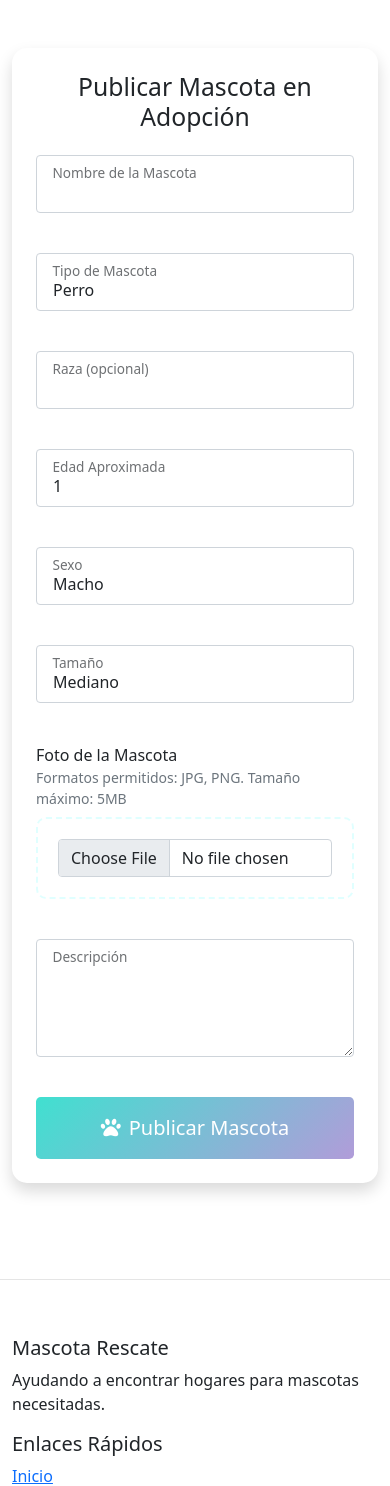
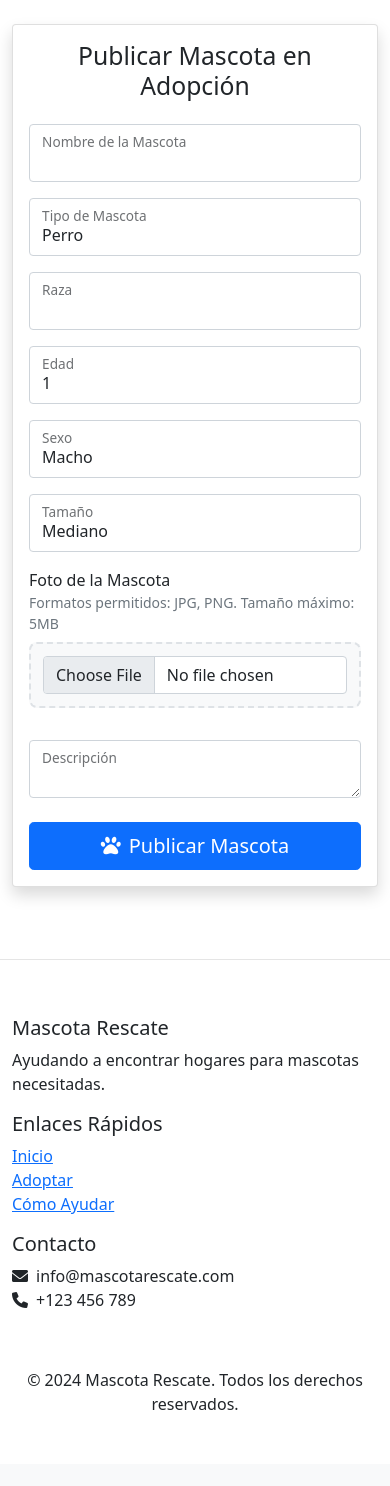
Before and after one commit to JuliAlvarez-P/ProyectoFinal, a Django app: page /mascotas/publicar/ in a window 390 px wide. Shown: the part 67-1553 px from the top of the page. After the commit the page ends 1477 px from the top, so only its background shows below. Run offline with Django 5.2, Linux system fonts and the light colour scheme; the visitor is signed in with stand-in values (Sample User, id 1); some libraries are stand-ins or nearby versions.

Commit message:
Improve mobile compatibility for pet form: Add camera access, better validation, and enhanced UI

```diff
--- a/mascota_rescate_core/adopcion/templates/adopcion/publicar_mascota.html
+++ b/mascota_rescate_core/adopcion/templates/adopcion/publicar_mascota.html
@@ -1,12 +1,16 @@
 {% extends 'adopcion/base.html' %}
 {% load static %}
 
+{% block extra_head %}
+<meta name="viewport" content="width=device-width, initial-scale=1.0, maximum-scale=1.0, user-scalable=no">
+{% endblock %}
+
 {% block content %}
-<div class="container py-5">
+<div class="container py-4">
     <div class="row justify-content-center">
         <div class="col-lg-8">
             <div class="card shadow">
-                <div class="card-body p-4">
+                <div class="card-body p-3 p-md-4">
                     <h2 class="text-center mb-4">Publicar Mascota en Adopción</h2>
 
                     <form method="post" enctype="multipart/form-data" class="needs-validation" novalidate>
@@ -14,14 +18,20 @@
 
                         {% if form.errors %}
                         <div class="alert alert-danger">
-                            Por favor corrige los errores en el formulario.
+                            <ul class="mb-0">
+                                {% for field, errors in form.errors.items %}
+                                    {% for error in errors %}
+                                        <li>{{ field }}: {{ error }}</li>
+                                    {% endfor %}
+                                {% endfor %}
+                            </ul>
                         </div>
                         {% endif %}
 
-                        <div class="row g-4">
+                        <div class="row g-3">
                             <!-- Nombre -->
                             <div class="col-md-6">
-                                <div class="form-floating">
+                                <div class="form-floating mb-0">
                                     {{ form.nombre }}
                                     <label for="{{ form.nombre.id_for_label }}">Nombre de la Mascota</label>
                                 </div>
@@ -34,7 +44,7 @@
 
                             <!-- Tipo -->
                             <div class="col-md-6">
-                                <div class="form-floating">
+                                <div class="form-floating mb-0">
                                     {{ form.tipo }}
                                     <label for="{{ form.tipo.id_for_label }}">Tipo de Mascota</label>
                                 </div>
@@ -47,9 +57,9 @@
 
                             <!-- Raza -->
                             <div class="col-md-6">
-                                <div class="form-floating">
+                                <div class="form-floating mb-0">
                                     {{ form.raza }}
-                                    <label for="{{ form.raza.id_for_label }}">Raza (opcional)</label>
+                                    <label for="{{ form.raza.id_for_label }}">Raza</label>
                                 </div>
                                 {% if form.raza.errors %}
                                 <div class="invalid-feedback d-block">
@@ -60,9 +70,9 @@
 
                             <!-- Edad -->
                             <div class="col-md-6">
-                                <div class="form-floating">
+                                <div class="form-floating mb-0">
                                     {{ form.edad }}
-                                    <label for="{{ form.edad.id_for_label }}">Edad Aproximada</label>
+                                    <label for="{{ form.edad.id_for_label }}">Edad</label>
                                 </div>
                                 {% if form.edad.errors %}
                                 <div class="invalid-feedback d-block">
@@ -73,7 +83,7 @@
 
                             <!-- Sexo -->
                             <div class="col-md-6">
-                                <div class="form-floating">
+                                <div class="form-floating mb-0">
                                     {{ form.sexo }}
                                     <label for="{{ form.sexo.id_for_label }}">Sexo</label>
                                 </div>
@@ -86,7 +96,7 @@
 
                             <!-- Tamaño -->
                             <div class="col-md-6">
-                                <div class="form-floating">
+                                <div class="form-floating mb-0">
                                     {{ form.tamanio }}
                                     <label for="{{ form.tamanio.id_for_label }}">Tamaño</label>
                                 </div>
@@ -99,7 +109,7 @@
 
                             <!-- Foto -->
                             <div class="col-12">
-                                <div class="image-upload-container mb-3">
+                                <div class="mb-3">
                                     <label for="{{ form.foto.id_for_label }}" class="form-label">
                                         Foto de la Mascota
                                         {% if form.foto.help_text %}
@@ -107,7 +117,11 @@
                                         {% endif %}
                                     </label>
                                     <div class="custom-file-upload">
-                                        {{ form.foto }}
+                                        <input type="file" name="{{ form.foto.name }}"
+                                               id="{{ form.foto.id_for_label }}"
+                                               class="form-control"
+                                               accept="image/*"
+                                               capture="environment">
                                         <div id="preview-container" class="mt-3 d-none">
                                             <img id="preview-image" src="#" alt="Vista previa" class="img-fluid rounded">
                                         </div>
@@ -122,7 +136,7 @@
 
                             <!-- Descripción -->
                             <div class="col-12">
-                                <div class="form-floating">
+                                <div class="form-floating mb-0">
                                     {{ form.descripcion }}
                                     <label for="{{ form.descripcion.id_for_label }}">Descripción</label>
                                 </div>
@@ -133,8 +147,8 @@
                                 {% endif %}
                             </div>
 
-                            <div class="col-12">
-                                <div class="d-grid gap-2">
+                            <div class="col-12 mt-4">
+                                <div class="d-grid">
                                     <button type="submit" class="btn btn-primary btn-lg">
                                         <i class="fas fa-paw me-2"></i>Publicar Mascota
                                     </button>
@@ -150,65 +164,89 @@
 
 <style>
     .form-floating {
-        margin-bottom: 1rem;
+        position: relative;
+    }
+
+    .form-floating > .form-control,
+    .form-floating > .form-select {
+        height: calc(3.5rem + 2px);
+        padding: 1rem 0.75rem;
     }
 
     .form-floating > label {
-        padding: 1rem;
+        position: absolute;
+        top: 0;
+        left: 0;
+        height: 100%;
+        padding: 1rem 0.75rem;
+        pointer-events: none;
+        border: 1px solid transparent;
+        transform-origin: 0 0;
+        transition: opacity .1s ease-in-out,transform .1s ease-in-out;
     }
 
-    .form-floating > .form-control {
-        padding: 1rem;
-        height: calc(3.5rem + 2px);
-        line-height: 1.25;
-    }
-
-    .form-floating > textarea.form-control {
-        height: auto;
-        min-height: 100px;
+    .form-floating > .form-control:focus ~ label,
+    .form-floating > .form-control:not(:placeholder-shown) ~ label,
+    .form-floating > .form-select ~ label {
+        opacity: .65;
+        transform: scale(.85) translateY(-0.5rem) translateX(0.15rem);
     }
 
     .custom-file-upload {
-        border: 2px dashed var(--turquoise-light);
-        border-radius: 10px;
-        padding: 20px;
+        position: relative;
+        padding: 1rem;
+        background-color: #f8f9fa;
+        border: 2px dashed #dee2e6;
+        border-radius: 0.5rem;
         text-align: center;
         cursor: pointer;
         transition: all 0.3s ease;
     }
 
     .custom-file-upload:hover {
-        border-color: var(--turquoise);
-        background-color: var(--turquoise-light);
+        border-color: #0d6efd;
+        background-color: #f1f3f5;
+    }
+
+    .custom-file-upload input[type="file"] {
+        width: 100%;
+        opacity: 1;
+        cursor: pointer;
+    }
+
+    #preview-container {
+        max-height: 300px;
+        overflow: hidden;
     }
 
     #preview-image {
-        max-height: 200px;
-        object-fit: cover;
+        max-height: 300px;
+        width: auto;
+        object-fit: contain;
     }
 
-    .btn-primary {
-        background: linear-gradient(135deg, var(--turquoise), var(--lilac));
-        border: none;
-        padding: 1rem 2rem;
-        font-weight: 500;
-        transition: all 0.3s ease;
-    }
+    @media (max-width: 768px) {
+        .form-floating > .form-control,
+        .form-floating > .form-select {
+            height: calc(3.5rem + 2px);
+            font-size: 16px; /* Prevent zoom on iOS */
+        }
 
-    .btn-primary:hover {
-        transform: translateY(-2px);
-        box-shadow: 0 4px 12px rgba(64, 224, 208, 0.3);
-    }
+        .form-floating > label {
+            font-size: 16px;
+        }
 
-    .card {
-        border: none;
-        border-radius: 15px;
-        transition: all 0.3s ease;
-    }
+        .custom-file-upload {
+            padding: 0.75rem;
+        }
 
-    .card:hover {
-        transform: translateY(-5px);
-        box-shadow: 0 8px 24px rgba(0, 0, 0, 0.1);
+        #preview-container {
+            max-height: 200px;
+        }
+
+        #preview-image {
+            max-height: 200px;
+        }
     }
 </style>
 
@@ -218,13 +256,32 @@
         const previewContainer = document.getElementById('preview-container');
         const previewImage = document.getElementById('preview-image');
 
+        // Handle file selection
         fileInput.addEventListener('change', function(e) {
             const file = e.target.files[0];
             if (file) {
+                // Validate file type
+                if (!file.type.startsWith('image/')) {
+                    alert('Por favor selecciona una imagen válida');
+                    fileInput.value = '';
+                    return;
+                }
+
+                // Validate file size (5MB max)
+                if (file.size > 5 * 1024 * 1024) {
+                    alert('La imagen es demasiado grande. El tamaño máximo es 5MB.');
+                    fileInput.value = '';
+                    return;
+                }
+
                 const reader = new FileReader();
                 reader.onload = function(e) {
                     previewImage.src = e.target.result;
                     previewContainer.classList.remove('d-none');
+                }
+                reader.onerror = function() {
+                    alert('Error al leer el archivo. Por favor intenta de nuevo.');
+                    fileInput.value = '';
                 }
                 reader.readAsDataURL(file);
             } else {
@@ -233,9 +290,13 @@
             }
         });
 
-        // Make the entire custom-file-upload div clickable
-        document.querySelector('.custom-file-upload').addEventListener('click', function() {
-            fileInput.click();
+        // Prevent form submission if file is invalid
+        document.querySelector('form').addEventListener('submit', function(e) {
+            const file = fileInput.files[0];
+            if (file && (file.size > 5 * 1024 * 1024 || !file.type.startsWith('image/'))) {
+                e.preventDefault();
+                alert('Por favor selecciona una imagen válida (máximo 5MB)');
+            }
         });
     });
 </script>
```
